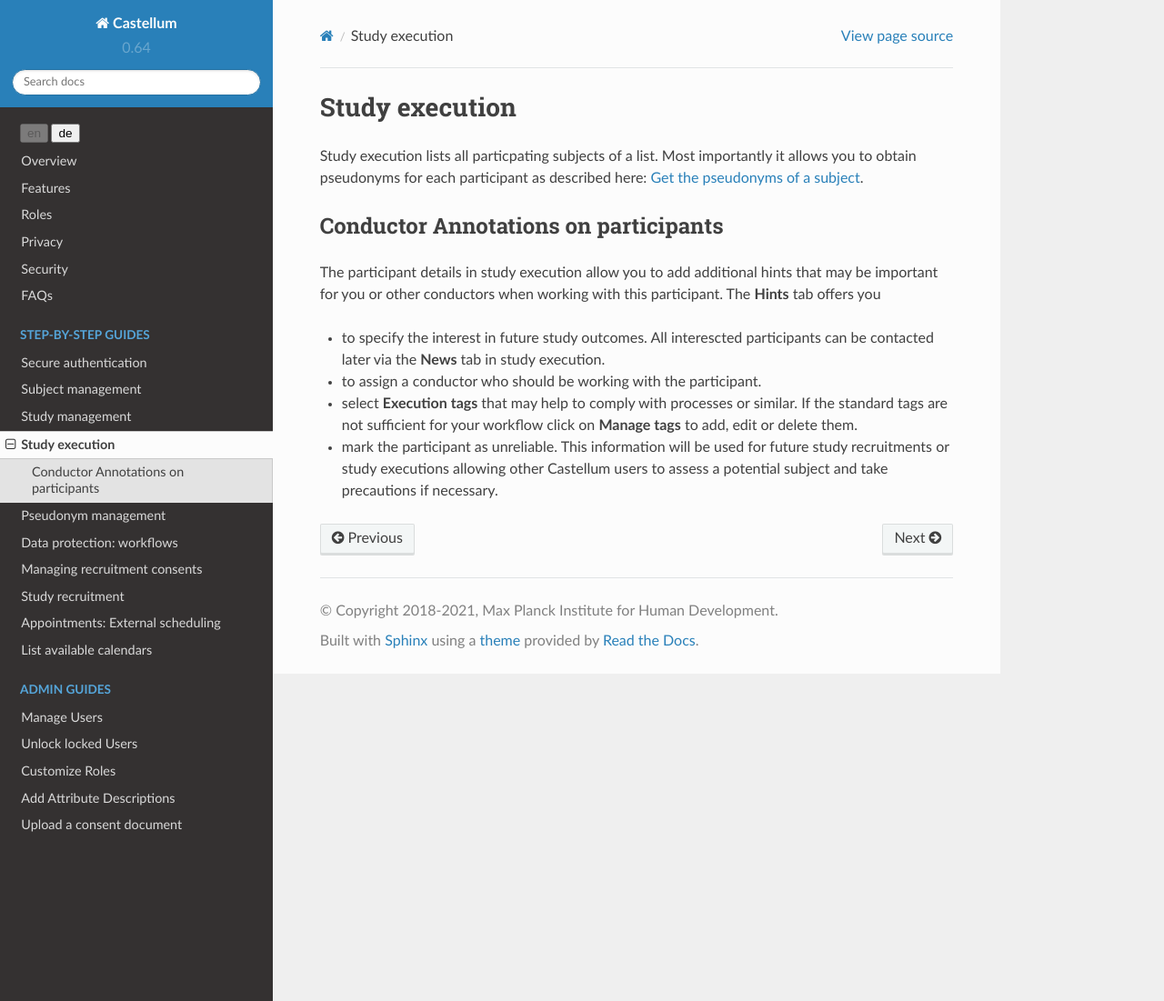
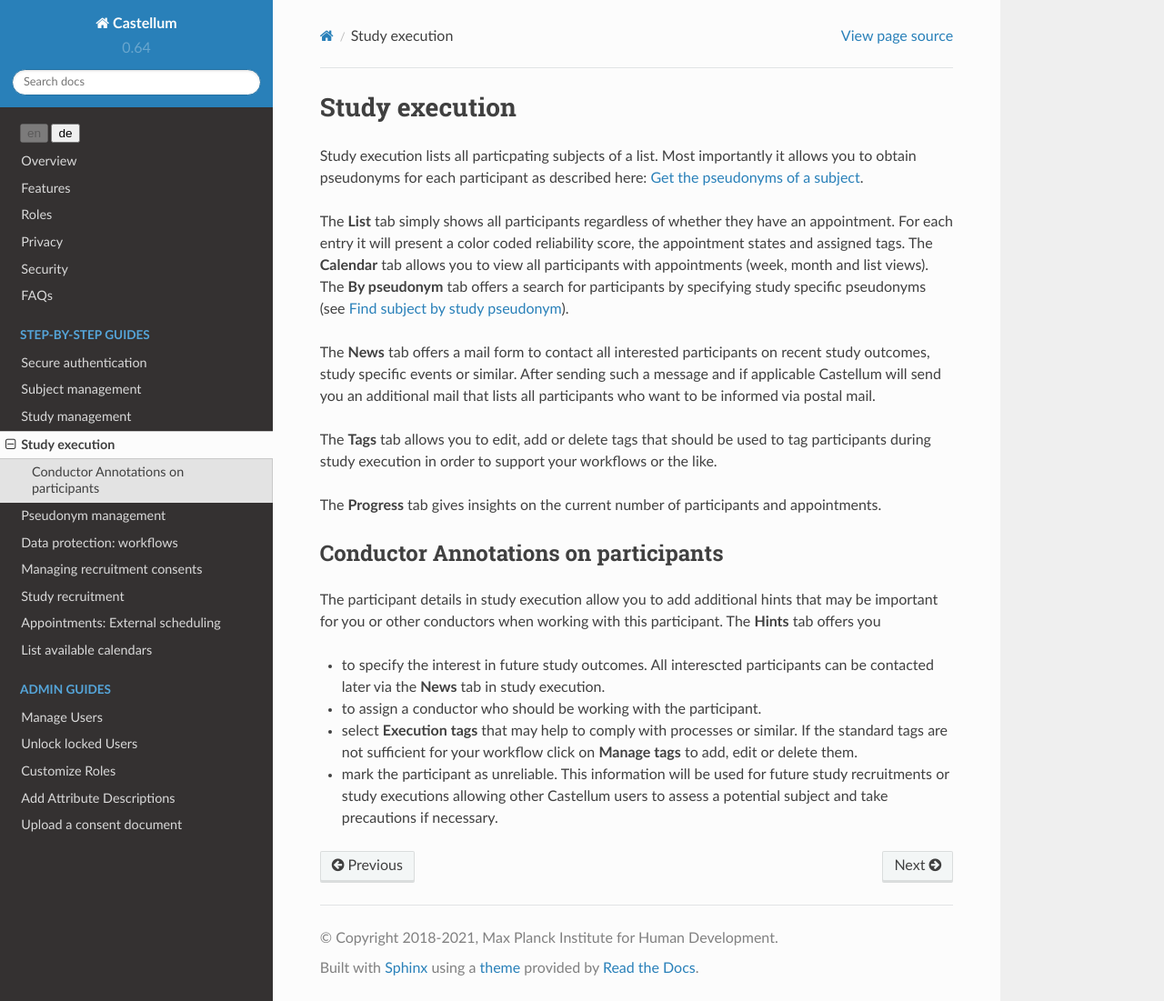
Before and after one commit to DouglasNeuroInformatics/castellum, a Sphinx documentation site: the page built from source/guides/study-execution.rst, in a window 1280 px wide and 1101 px high. Shown: the whole window at 91% size. Built offline with Sphinx 7.4.7 and the Read the Docs theme 2.0.0, drawn with Linux system fonts in a browser that asks for light colours.

Commit message:
complete overview on study execution

```diff
--- a/source/guides/study-execution.rst
+++ b/source/guides/study-execution.rst
@@ -7,6 +7,25 @@ Study execution
 Study execution lists all particpating subjects of a list. Most importantly it
 allows you to obtain pseudonyms for each participant as described here:
 :ref:`subject-get-pseudonym`.
+
+The **List** tab simply shows all participants regardless of whether they have
+an appointment. For each entry it will present a color coded reliability score,
+the appointment states and assigned tags. The **Calendar** tab allows you to
+view all participants with appointments (week, month and list views). The
+**By pseudonym** tab offers a search for participants by specifying study
+specific pseudonyms (see :ref:`subject-by-pseudonym`).
+
+The **News** tab offers a mail form to contact all interested participants on
+recent study outcomes, study specific events or similar. After sending such a
+message and if applicable Castellum will send you an additional mail that
+lists all participants who want to be informed via postal mail.
+
+The **Tags** tab allows you to edit, add or delete tags that should be used to
+tag participants during study execution in order to support your workflows or
+the like.
+
+The **Progress** tab gives insights on the current number of participants and
+appointments.
 
 
 .. _execution-annotations:
```
